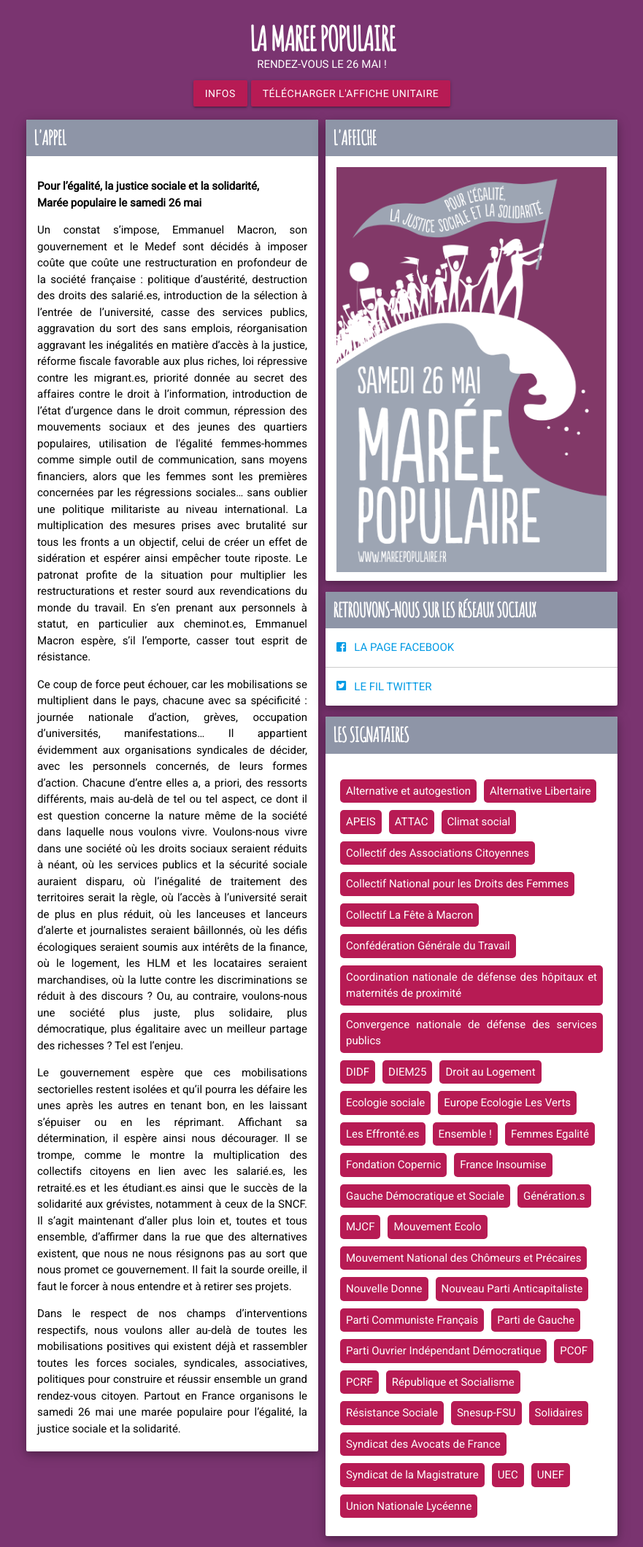
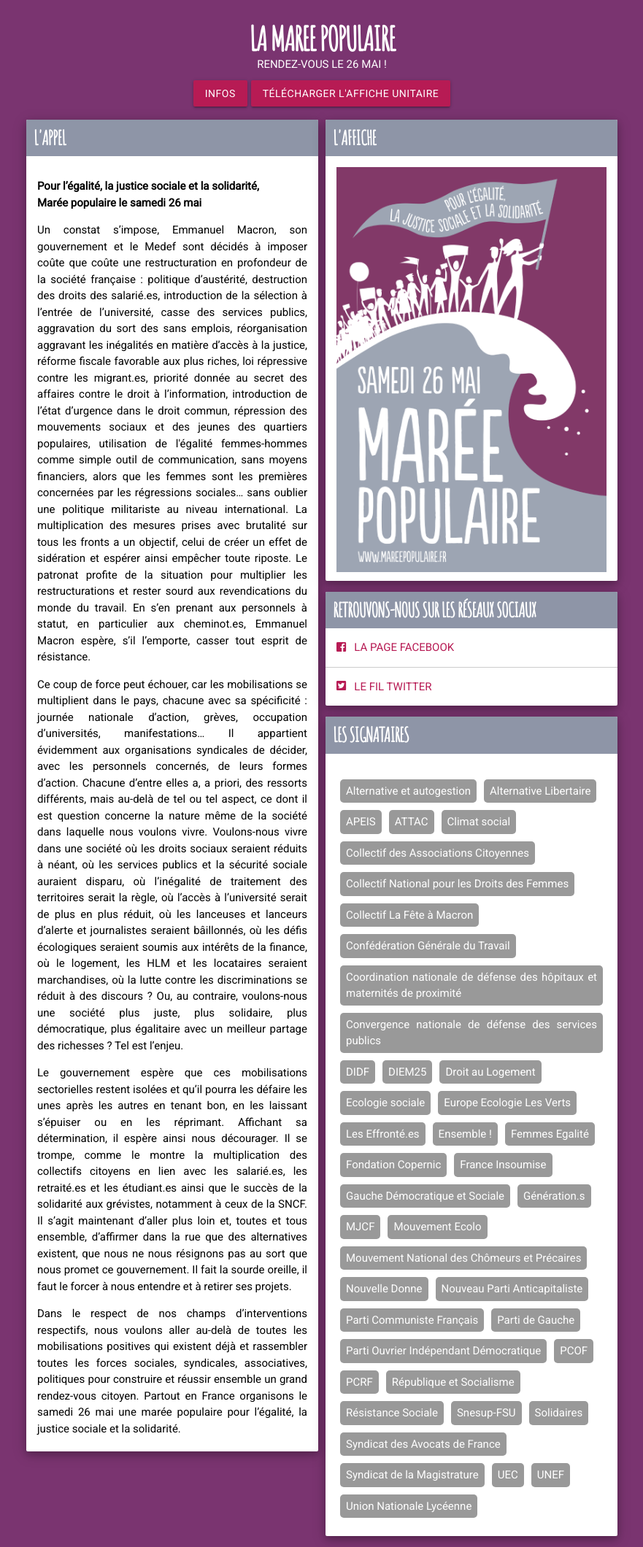
Before and after one commit to tonygoussot/mareepopulaire, a Jekyll site: the page built from index.html, in a window 1280 px wide. Shown: the whole page at 73% size, without its empty margins (199-1080 px from the left). Built offline with Jekyll 4.4.1, drawn with Linux system fonts in a browser that asks for light colours; nearby versions of some CDN libraries; comment, search, counter and statistics services are not loaded.

Commit message:
Couleur grise pour les signataires

```diff
--- a/public/css/style.scss
+++ b/public/css/style.scss
@@ -174,7 +174,7 @@
   -webkit-border-radius: 5px;
   -moz-border-radius: 5px;
   border-radius: 5px;
-  background-color: $tertiary-color;
+  background-color: #999;
 }
 
 
@@ -195,6 +195,7 @@
   display: block;
   width: 100%;
   padding: 15px;
+  color: $tertiary-color;
 }
 
 .Article__action--link:hover {
```
